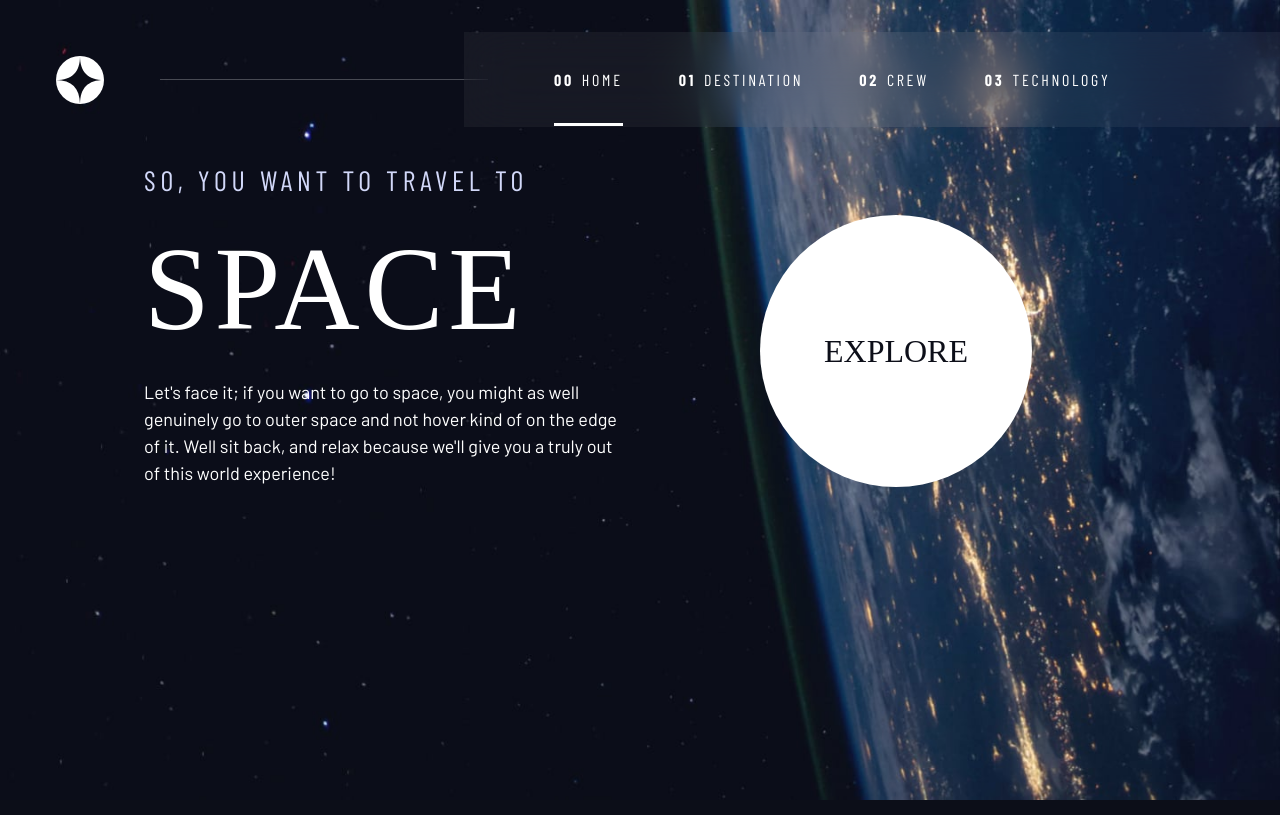
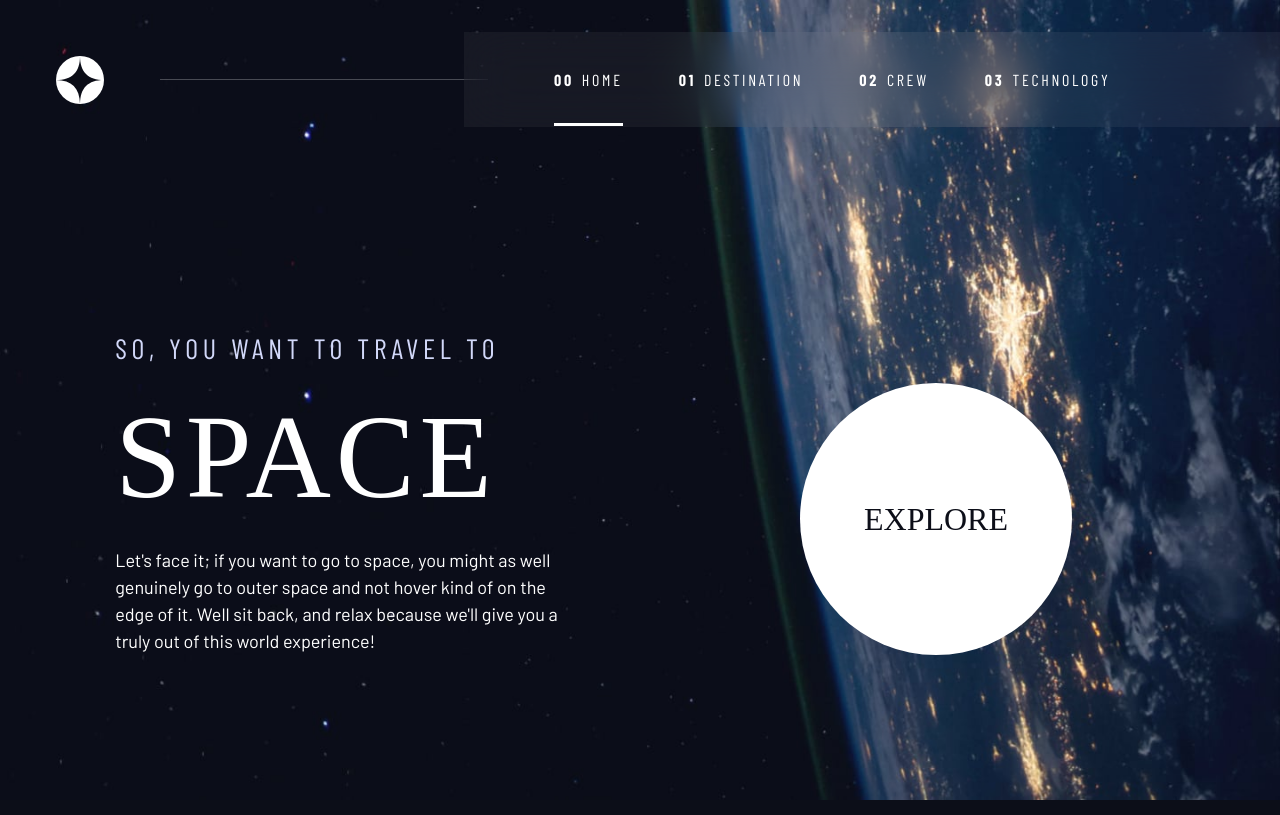
Before and after one commit to marazza-dev/space-tourism-react, a React (Vite) app: page / in a window 1280 px wide. Built offline with nearby package versions, Linux system fonts and the light colour scheme; a web font is replaced by a local one.

Commit message:
update home page :: finish content styles

```diff
--- a/src/pages/Home/Home.jsx
+++ b/src/pages/Home/Home.jsx
@@ -6,15 +6,16 @@ const StyledMain = styled.main`
   place-items: center;
   text-align: center;
   padding-inline: 1rem;
+  min-height: 82vh;
 
   & * {
-    max-width: 50ch;
+    max-width: 45ch;
   }
 
   @media (min-width: ${(props) => props.theme.brMedium}) {
     text-align: left;
     column-gap: 2rem;
-    grid-template-columns: minmax(1rem, 1fr) repeat(2, minmax(0, 30rem)) minmax(
+    grid-template-columns: minmax(1rem, 1fr) repeat(2, minmax(0, 40rem)) minmax(
         1rem,
         1fr
       );
@@ -55,7 +56,7 @@ const LargeButton = styled.a`
   border-radius: 50%;
   text-decoration: none;
   z-index: 1;
-  font-size: 1rem;
+  font-size: 1.5rem;
   text-transform: uppercase;
   font-family: ${(props) => props.theme.ffSerif};
   color: ${(props) => props.theme.clrDark};
@@ -79,9 +80,6 @@ const LargeButton = styled.a`
     transform: scale(1.5);
   }
 
-  @media (min-width: ${(props) => props.theme.brSmall}) {
-    font-size: 1.5rem;
-  }
   @media (min-width: ${(props) => props.theme.brMedium}) {
     font-size: 2rem;
   }
```
